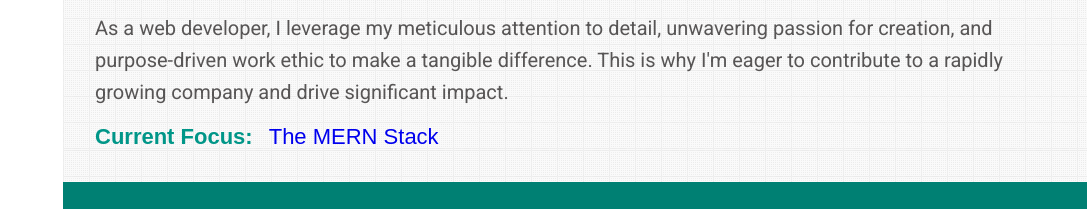
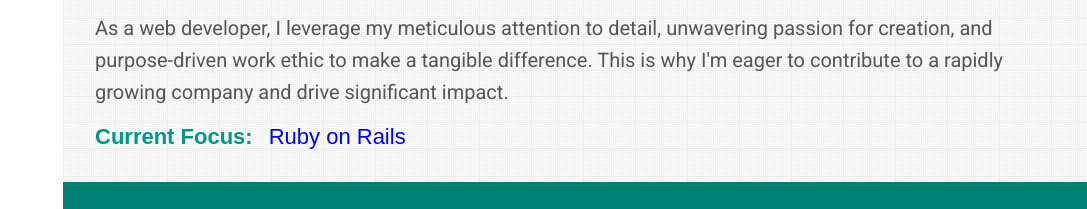
Before and after one commit to asnganje/professional-portoflio-v1, a React (Vite) app: page / in a window 1280 px wide. Shown: the part 1120-1329 px from the top of the page, without its empty margins (193-1280 px from the left). Built offline with nearby package versions, Linux system fonts and the light colour scheme.

Commit message:
add ruby on rails description

```diff
--- a/src/pages/About.jsx
+++ b/src/pages/About.jsx
@@ -28,7 +28,7 @@ const About = () => {
                 <h3>
                     <strong>Current Focus:</strong>
                     <a href="https://www.freecodecamp.org/news/mern-stack-roadmap-what-you-need-to-know-to-build-full-stack-apps/" target="_blank">
-                    The MERN Stack
+                    Ruby on Rails
                     </a>
                 </h3>
             </div>
```
